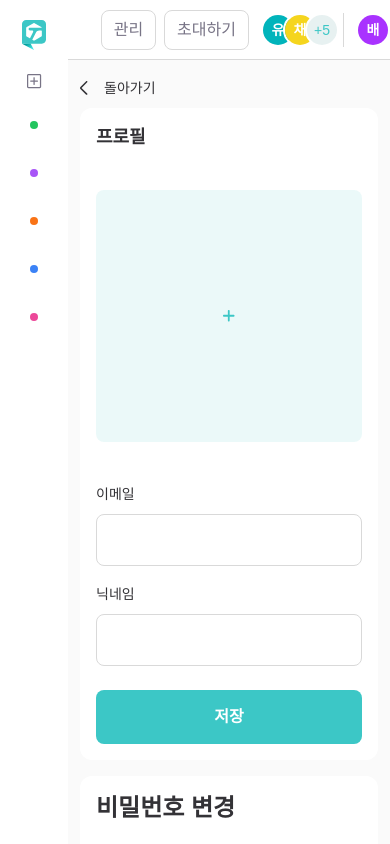
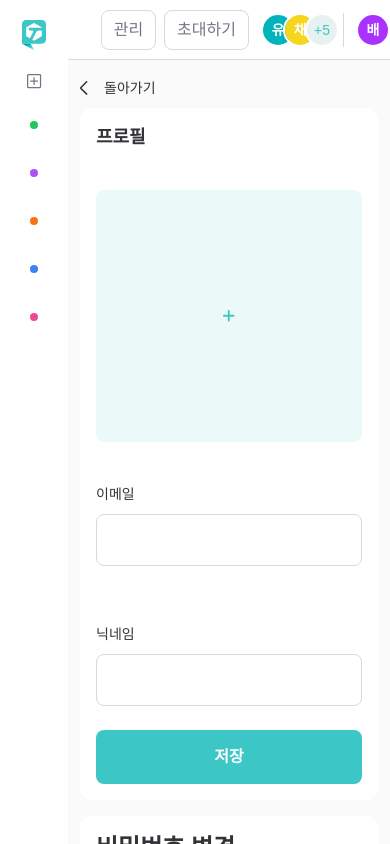
Before and after one commit to sprint22-part3-Team3/Taskify_Front, a React (Vite) app: page /mypage in a window 390 px wide. Built offline with nearby package versions, Linux system fonts and the light colour scheme; a web font is replaced by a local one.

Commit message:
♻️ Refactor: input label 컴포넌트 수정

```diff
--- a/src/pages/my/index.tsx
+++ b/src/pages/my/index.tsx
@@ -2,6 +2,7 @@ import { useState } from 'react';
 import { Button } from '@/shared/components/button';
 import Label from '@/shared/components/input/label';
 import InputField from '@/shared/components/input/input-field';
+import Input from '@/shared/components/input';
 import PasswordField from '@/shared/components/input/password-field';
 import Title from '@/shared/components/title';
 import ImageUploadBox from '@/shared/components/image-uploader';
@@ -30,20 +31,17 @@ function MyPage() {
         <div className="md:flex md:justify-between">
           <ImageUploadBox />
           <div className="md:w-69 lg:w-100">
-            <Label
-              htmlFor="email"
-              className="gray-200 text-md mt-10 block md:mt-0 md:text-lg"
-            >
-              이메일
-            </Label>
-            <InputField type="email" readOnly className="mt-2 mb-4" />
-            <Label htmlFor="nickname" className="gray-200 text-md md:text-lg">
-              닉네임
-            </Label>
-            <InputField
+            <Input
+              label="이메일"
               type="text"
-              // placeholder="닉네임을 입력해주세요"
-              className="mt-2"
+              readOnly
+              labelClassName="gray-200 text-md mt-10 block md:mt-0 md:text-lg"
+              className="mb-4"
+            />
+            <Input
+              label="닉네임"
+              type="text"
+              labelClassName="gray-200 text-md mt-10 block md:mt-0 md:text-lg"
             />
             <Button
               theme="primary"
```
